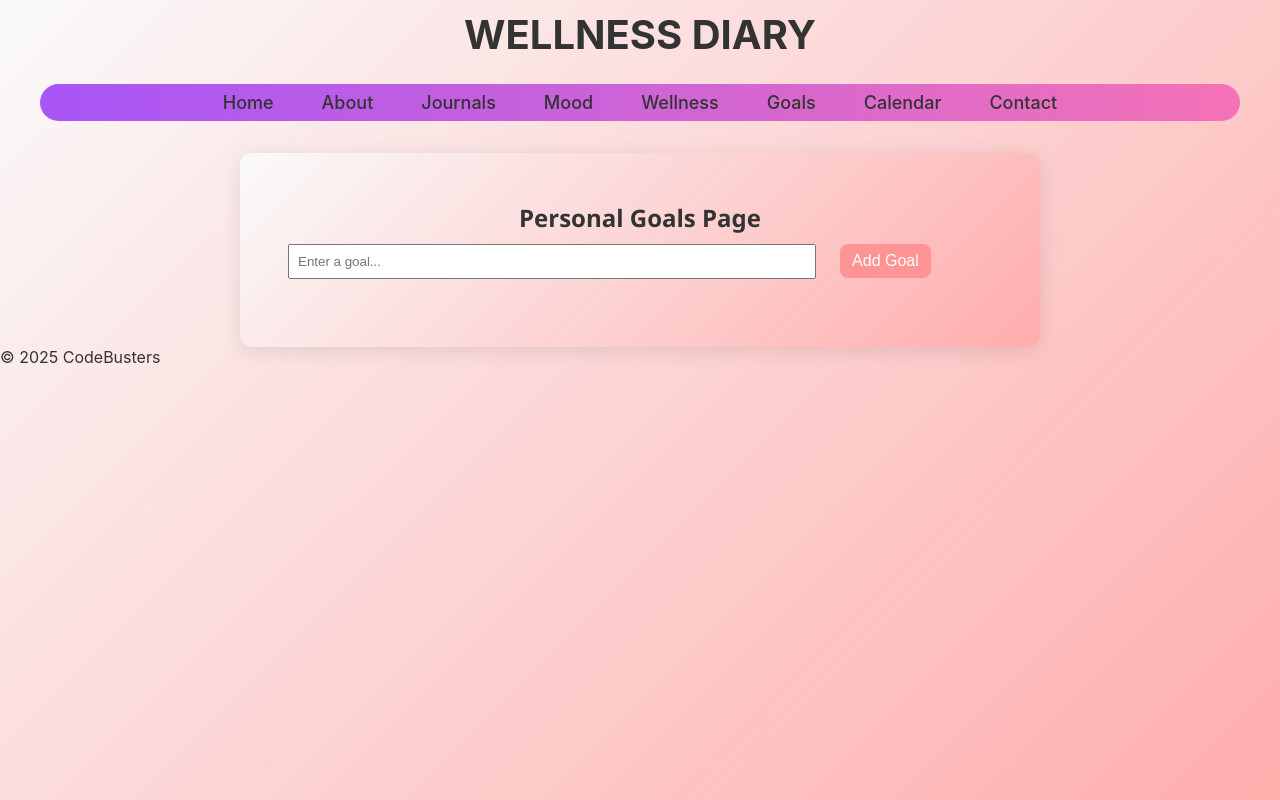
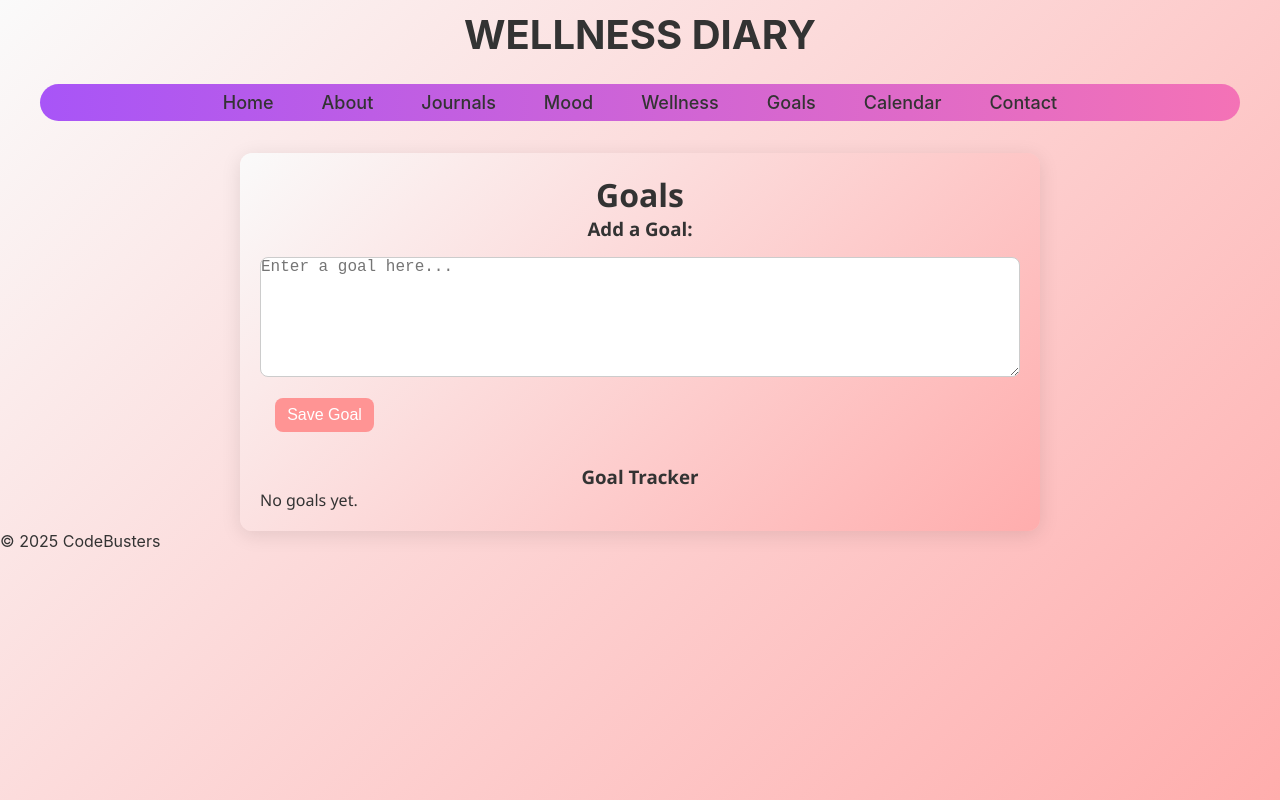
Before and after one commit to daniellelechster/wellness-diary-capstone-project, a React (Create React App) app in the folder frontend/: page /goals in a window 1280 px wide. Built offline with nearby package versions, Linux system fonts and the light colour scheme.

Commit message:
workable goals page, but making some changes

```diff
--- a/frontend/src/components/Goals.css
+++ b/frontend/src/components/Goals.css
@@ -30,3 +30,12 @@ button {
     box-shadow: 0 4px 20px rgba(0, 0, 0, 0.1);
     font-family: "Segoe UI", sans-serif;
 }
+
+.journal-history li em {
+    font-weight: bold;
+    color: #555;
+}
+
+.journal-history li p:nth-child(3) {
+    margin-top: 0.5rem;
+}
--- a/frontend/src/components/Goals.js
+++ b/frontend/src/components/Goals.js
@@ -1,38 +1,86 @@
-import React, { useState } from "react";
+import React, { useState, useEffect } from "react";
 import "./Goals.css";
 
-export default function Goals() {
-  const [goal, setGoal] = useState("");
-  const [goalsList, setGoalsList] = useState([]);
+function Goals() {
+  const [goalText, setGoalText] = useState("");
+  const [goals, setGoals] = useState([]);
 
-  const handleAddGoal = () => {
-    if (goal.trim() !== "") {
-      setGoalsList([...goalsList, goal]);
-      setGoal(""); // Clear input after adding
-    }
+  useEffect(() => {
+    const savedGoals = JSON.parse(localStorage.getItem("goals-list")) || [];
+    setGoals(savedGoals);
+  }, []);
+
+  const handleSaveGoal = () => {
+    if (!goalText.trim()) return;
+    const newGoal = {
+      id: Date.now(),
+      text: goalText,
+      status: "added",
+    };
+    const updatedGoals = [newGoal, ...goals];
+    setGoals(updatedGoals);
+    localStorage.setItem("goals-list", JSON.stringify(updatedGoals));
+    setGoalText("");
+  };
+
+  const updateGoalStatus = (id, newStatus) => {
+    const updatedGoals = goals.map((goal) =>
+      goal.id === id ? { ...goal, status: newStatus } : goal
+    );
+    setGoals(updatedGoals);
+    localStorage.setItem("goals-list", JSON.stringify(updatedGoals));
+  };
+
+  const handleDeleteGoal = (id) => {
+    const updatedGoals = goals.filter((goal) => goal.id !== id);
+    setGoals(updatedGoals);
+    localStorage.setItem("goals-list", JSON.stringify(updatedGoals));
   };
 
   return (
-    <div className="personal-goals-container">
-      <div className="personalGoals">
-        <h2>Personal Goals Page</h2>
+    <div className="journals-container">
+      <h1>Goals</h1>
 
-        <div className="addGoalSection">
-          <input
-            type="text"
-            placeholder="Enter a goal..."
-            value={goal}
-            onChange={(e) => setGoal(e.target.value)}
-          />
-          <button onClick={handleAddGoal}>Add Goal</button>
-        </div>
+      <div className="journal-entry">
+        <h3>Add a Goal:</h3>
+        <textarea
+          value={goalText}
+          onChange={(e) => setGoalText(e.target.value)}
+          placeholder="Enter a goal here..."
+        />
+        <button onClick={handleSaveGoal}>Save Goal</button>
+      </div>
 
-        <ul className="goalsList">
-          {goalsList.map((g, index) => (
-            <li key={index}>{g}</li>
-          ))}
-        </ul>
+      <div className="journal-history">
+        <h3>Goal Tracker</h3>
+        {goals.length === 0 ? (
+          <p>No goals yet.</p>
+        ) : (
+          <ul>
+            {goals.map((goal) => (
+              <li key={goal.id}>
+                <p>{goal.text}</p>
+                <p>Status: <em>{goal.status}</em></p>
+                <div>
+                  {goal.status !== "in progress" && (
+                    <button onClick={() => updateGoalStatus(goal.id, "in progress")}>
+                      Mark In Progress
+                    </button>
+                  )}
+                  {goal.status !== "completed" && (
+                    <button onClick={() => updateGoalStatus(goal.id, "completed")}>
+                      Mark Completed
+                    </button>
+                  )}
+                  <button onClick={() => handleDeleteGoal(goal.id)}>Delete</button>
+                </div>
+              </li>
+            ))}
+          </ul>
+        )}
       </div>
     </div>
   );
 }
+
+export default Goals;
```
Lines whose indentation alone changed are shown as unchanged.
